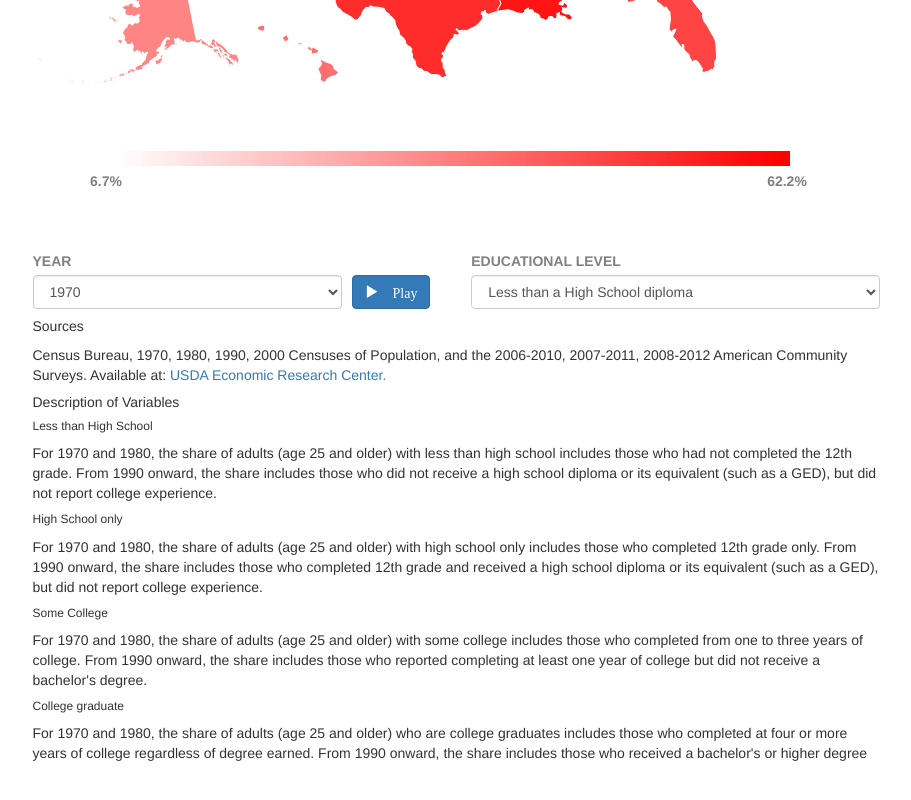
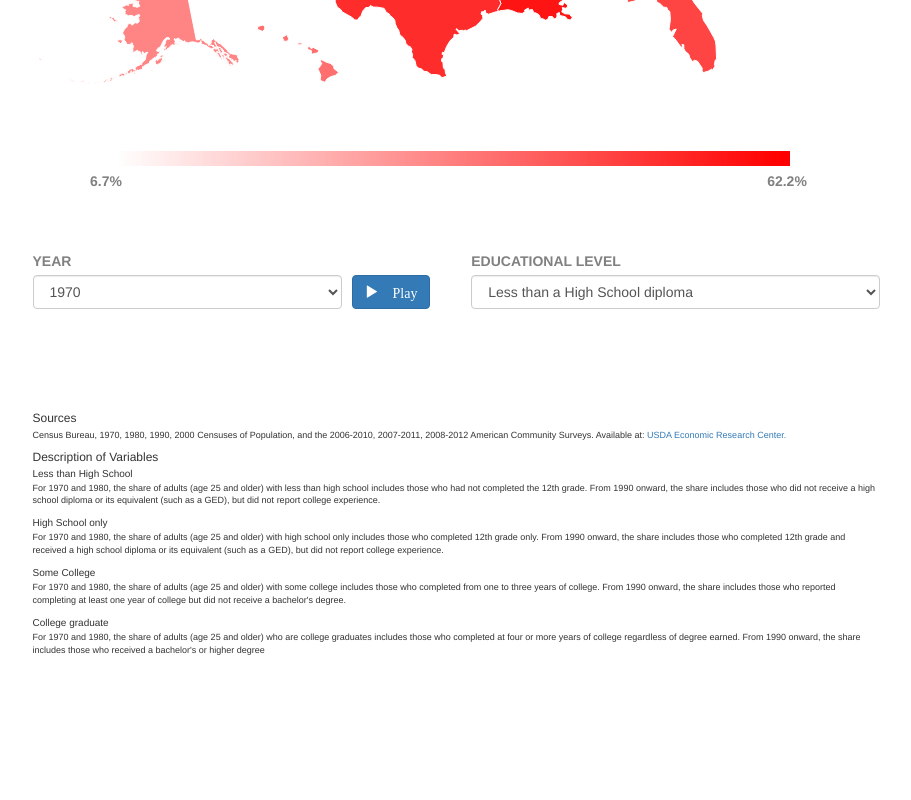
Before and after one commit to acorred1/D3, a plain HTML site: page index.html in a window 1280 px wide. Shown: the part 508-1308 px from the top of the page, without its empty margins (330-1241 px from the left). After the commit the page ends 1209 px from the top, so only its background shows below. Drawn offline with nearby package versions, Linux system fonts and the light colour scheme.

Commit message:
Styled fineprint text.

```diff
--- a/custom.css
+++ b/custom.css
@@ -1,5 +1,24 @@
 /*General page*/
 
+div.fineprint {
+    padding-top: 100px;
+}
+
+div.fineprint h6, h5 {
+    margin-bottom: 3px;
+    margin-top: 3px;
+}
+div.fineprint h5 {
+    font-size: 12px;
+}
+
+div.fineprint h6 {
+    font-size: 10px;
+}
+
+div.fineprint p {
+    font-size: 9px;
+}
 
 div#selects label {
     margin: 0 0 4px;
```
